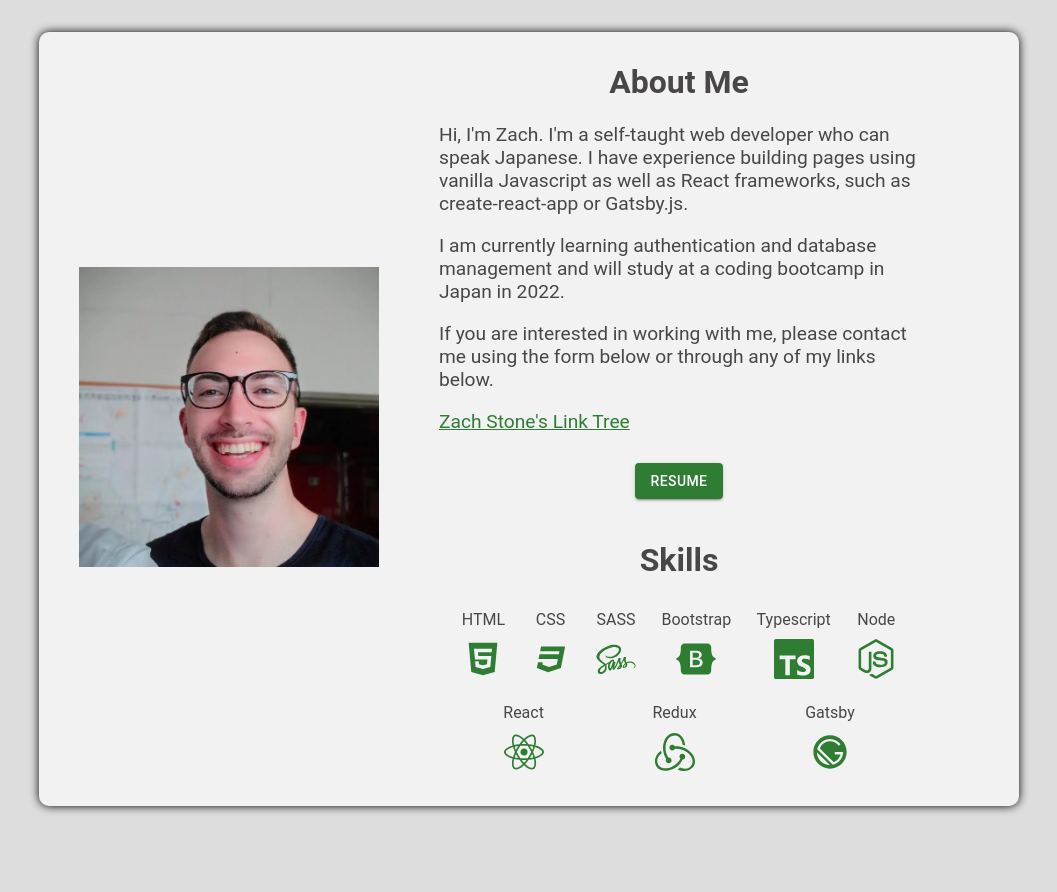
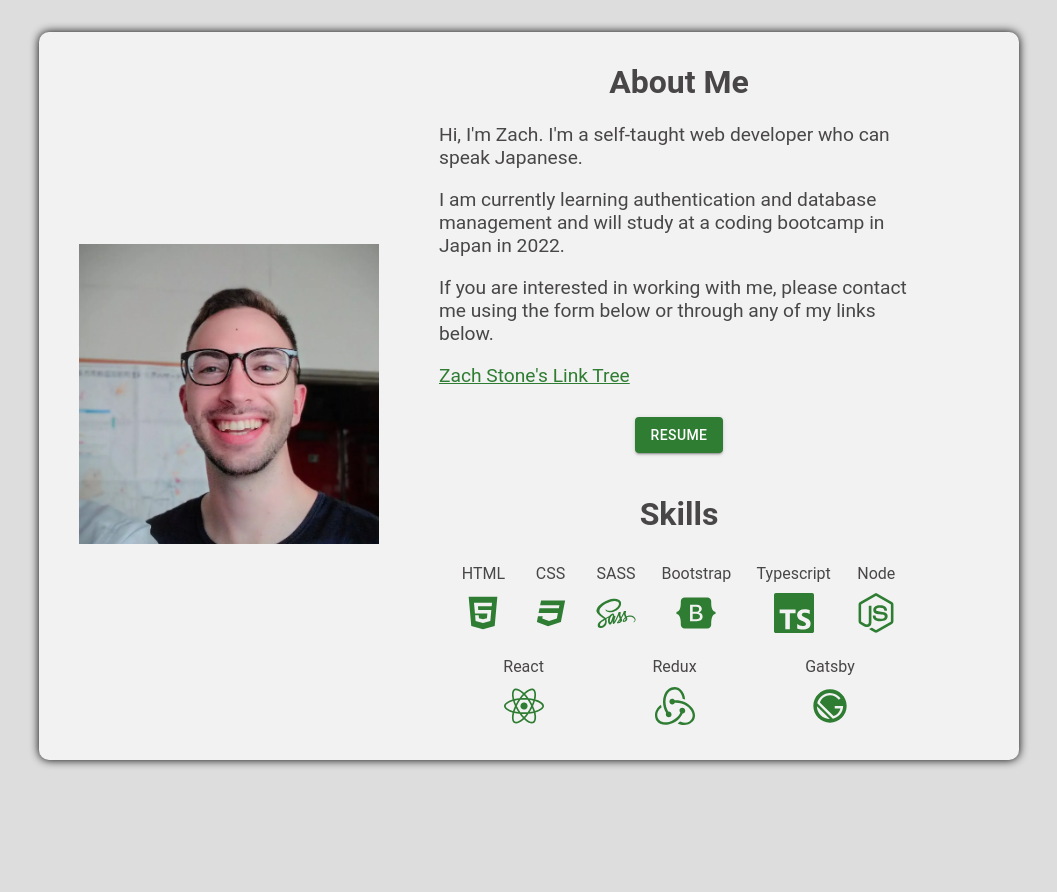
Before and after one commit to CliffordMorin/react-portfolio-1, a React (Create React App) app: page / in a window 1280 px wide. Shown: the part 960-1852 px from the top of the page, without its empty margins (111-1168 px from the left). Built offline with nearby package versions, Linux system fonts and the light colour scheme.

Commit message:
bio change

```diff
--- a/src/Components/About/About.js
+++ b/src/Components/About/About.js
@@ -9,7 +9,7 @@ const About = (props) => {
     English: {
       title: "About Me",
       description:
-        "Hi, I'm Zach.  I'm a self-taught web developer who can speak Japanese. I have experience building pages using vanilla Javascript as well as React frameworks, such as create-react-app or Gatsby.js. ",
+        "Hi, I'm Zach.  I'm a self-taught web developer who can speak Japanese.",
       description2:
         "I am currently learning authentication and database management and will study at a coding bootcamp in Japan in 2022.",
       description3:
```
